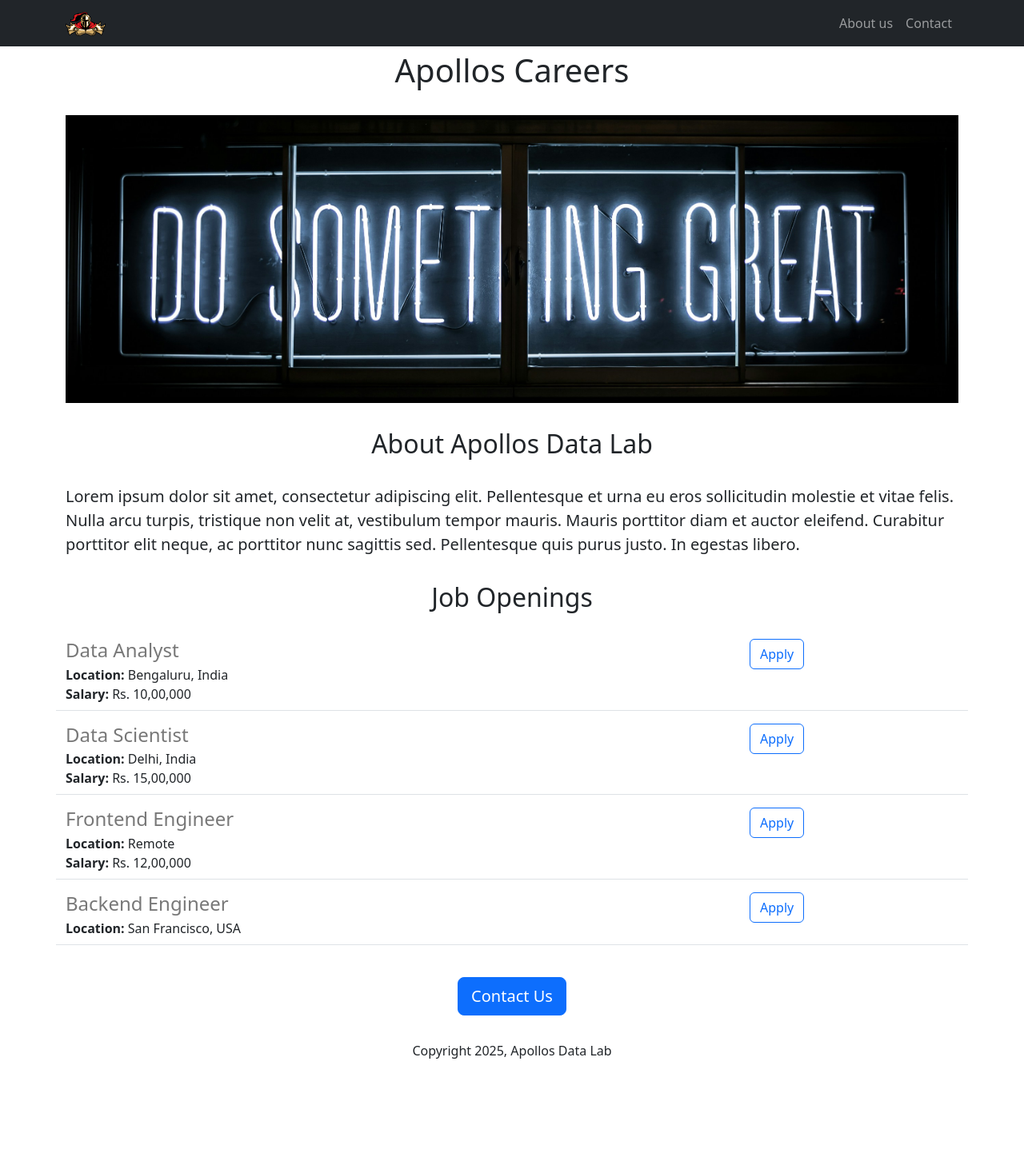
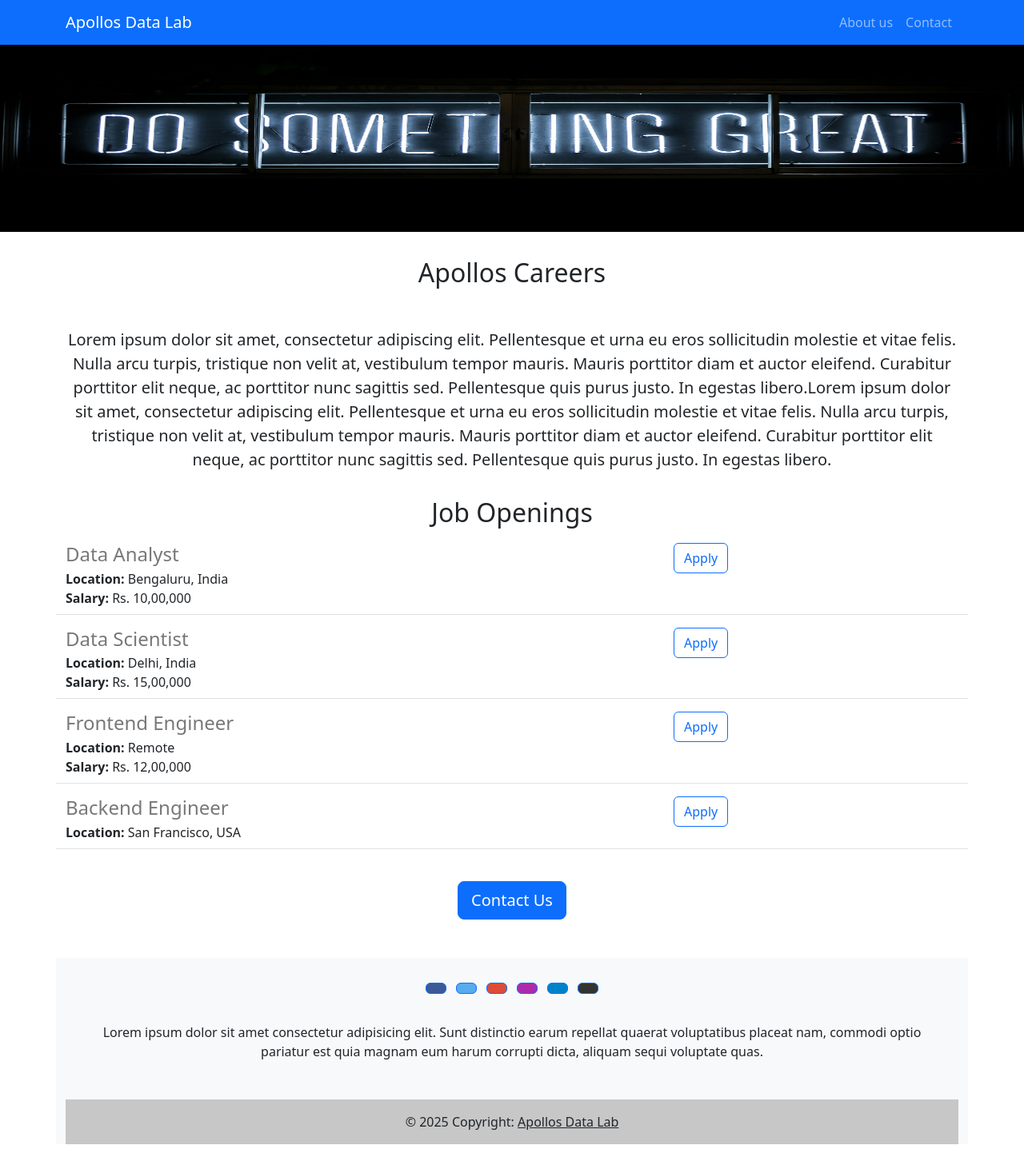
Before and after one commit to Apollo-DataLab/Career-web-site, a Flask app: page / in a window 1280 px wide. Shown: the whole page at 80% size. Before the commit the page ends 1324 px from the top, so only its background shows below. Run offline with Flask 3, Linux system fonts and the light colour scheme.

Commit message:
made new changes

```diff
--- /dev/null
+++ b/templates/footer.html
@@ -0,0 +1,52 @@
+<!-- Footer -->
+<footer class="bg-light text-center mt-5">
+  <!-- Grid container -->
+  <div class="container p-4">
+
+    <!-- Section: Social media -->
+    <section class="mb-4">
+      <!-- Facebook -->
+      <a class="btn btn-primary btn-floating m-1" style="background-color: #3b5998" href="#!" role="button"><i class="fab fa-facebook-f"></i></a>
+
+      <!-- Twitter -->
+      <a class="btn btn-primary btn-floating m-1" style="background-color: #55acee" href="#!" role="button"><i class="fab fa-twitter"></i></a>
+
+      <!-- Google -->
+      <a class="btn btn-primary btn-floating m-1" style="background-color: #dd4b39" href="#!" role="button"><i class="fab fa-google"></i></a>
+
+      <!-- Instagram -->
+      <a class="btn btn-primary btn-floating m-1" style="background-color: #ac2bac" href="#!" role="button"><i class="fab fa-instagram"></i></a>
+
+      <!-- Linkedin -->
+      <a class="btn btn-primary btn-floating m-1" style="background-color: #0082ca" href="#!" role="button"><i class="fab fa-linkedin-in"></i></a>
+      <!-- Github -->
+      <a class="btn btn-primary btn-floating m-1" style="background-color: #333333" href="#!" role="button"><i class="fab fa-github"></i></a>
+    </section>
+    <!-- Section: Social media -->
+
+
+
+    <!-- Section: Text -->
+    <section class="mb-4">
+      <p>
+        Lorem ipsum dolor sit amet consectetur adipisicing elit. Sunt
+        distinctio earum repellat quaerat voluptatibus placeat nam,
+        commodi optio pariatur est quia magnam eum harum corrupti dicta,
+        aliquam sequi voluptate quas.
+      </p>
+    </section>
+    <!-- Section: Text -->
+
+
+  </div>
+  <!-- Grid container -->
+
+  <!-- Copyright -->
+  <div class="text-center p-3" style="background-color: rgba(0, 0, 0, 0.2)">
+    © 2025 Copyright:
+    <a class="text-dark" href="https://mdbootstrap.com/">Apollos Data Lab</a>
+  </div>
+  <!-- Copyright -->
+
+</footer>
+<!-- Footer -->
--- a/templates/home.html
+++ b/templates/home.html
@@ -7,25 +7,19 @@
     <link href="https://cdn.jsdelivr.net/npm/bootstrap@5.3.3/dist/css/bootstrap.min.css" rel="stylesheet" integrity="sha384-QWTKZyjpPEjISv5WaRU9OFeRpok6YctnYmDr5pNlyT2bRjXh0JMhjY6hW+ALEwIH" crossorigin="anonymous">
     <style>
       #banner {
-        height: 360px;
+        margin-top: 40px;
+        height: 250px;
         width: 100%;
-        object-fit: cover;
-      }
-
-      h1 {
-        text-align: center;
-        margin-top: 64px;
-        margin-bottom: 32px
-
       }
 
       h2 {
         text-align: center;
         margin-top: 32px;
-        margin-bottom: 32px
+        margin-bottom: 18px
       }
 
       p {
+        text-align: center;
         margin-top: 32px;
       }
     </style>
@@ -33,11 +27,14 @@
 
     <body>
       {%include 'nav.html'%}
-      <div class="container mt-5">
-      <h1>Apollos Careers</h1>
-      <img class="img-fluid" id="banner" src="static/do_something_great.jpg" width="20" height="30" alt="HTML Do smothing great">
-      <h2>About Apollos Data Lab</h2>
-      <p class="lead">Lorem ipsum dolor sit amet, consectetur adipiscing elit. Pellentesque et urna eu eros sollicitudin molestie et vitae felis. Nulla arcu turpis, tristique non velit at, vestibulum tempor mauris. Mauris porttitor diam et auctor eleifend. Curabitur porttitor elit neque, ac porttitor nunc sagittis sed. Pellentesque quis purus justo. In egestas libero.</p>
+      <img class="img-fluid" id="banner" src="static/do_something_great.jpg"  alt="HTML Do smothing great">
+      <div class="container">
+
+      <h2>Apollos Careers</h2>
+        <div class="row" style="margin-bottom:16px">
+          <div class="container">
+      <p class="lead">Lorem ipsum dolor sit amet, consectetur adipiscing elit. Pellentesque et urna eu eros sollicitudin molestie et vitae felis. Nulla arcu turpis, tristique non velit at, vestibulum tempor mauris. Mauris porttitor diam et auctor eleifend. Curabitur porttitor elit neque, ac porttitor nunc sagittis sed. Pellentesque quis purus justo. In egestas libero.Lorem ipsum dolor sit amet, consectetur adipiscing elit. Pellentesque et urna eu eros sollicitudin molestie et vitae felis. Nulla arcu turpis, tristique non velit at, vestibulum tempor mauris. Mauris porttitor diam et auctor eleifend. Curabitur porttitor elit neque, ac porttitor nunc sagittis sed. Pellentesque quis purus justo. In egestas libero.</p>
+
       <h2>Job Openings</h2>
       <div>
         {% for job in jobs %}
@@ -48,8 +45,9 @@
       <br>
         <div style="text-align:center;">
       <button class="btn btn-primary btn-lg">Contact Us</button>
-          <p>Copyright 2025, Apollos Data Lab</p>
+
         </div>
       </div>
+      {%include 'footer.html'%}
     </body>
-  </head>
+  </html>
--- a/templates/jobitem.html
+++ b/templates/jobitem.html
@@ -1,6 +1,6 @@
 <div class="row border-bottom" style="margin-bottom:16px; padding-bottom: 8px">
 
-  <div class="col-9">
+  <div class="col-8">
     <h4 style="color:rgb(120,120,120); margin-bottom: 4px;">{{job['title']}}</h4>
      <div><b>Location: </b>{{job['location']}}</div>
 
@@ -8,8 +8,8 @@
     <div> <b>Salary: </b>{{job['salary']}}</div>
     {%endif%}
   </div>
-  <div class="col-3">
-    <button type="submit" class="btn btn-outline-primary">Apply</button>
+  <div class="col-4 position-relative property-end">
+    <a href="mailto:k.geor73@gmail?subject=Application for {{job['title']}}" type="button" class="btn btn-outline-primary">Apply</a>
   </div>
 
 </div>
--- a/templates/nav.html
+++ b/templates/nav.html
@@ -1,6 +1,6 @@
-<nav class="navbar navbar-expand-lg navbar-dark bg-dark fixed-top mb-5">
+<nav class="navbar navbar-expand-lg navbar-dark bg-primary fixed-top mb-5">
   <div class="container">
-    <a class="navbar-brand" href=""><img src="static/knight.png" alt="" width="50" height="30"></a>
+    <a class="navbar-brand" href="">Apollos Data Lab</a>
     <button class="navbar-toggler" type="button" data-bs-toggle="collapse" data-bs-target="#navbarNav" aria-controls="navbarNav" aria-expanded="false" aria-label="Toggle navigation">
       <span class="navbar-toggler-icon"></span>
     </button>
```
Also changed, not shown: static/apollo.jpg (added), static/people.jpg (added).
